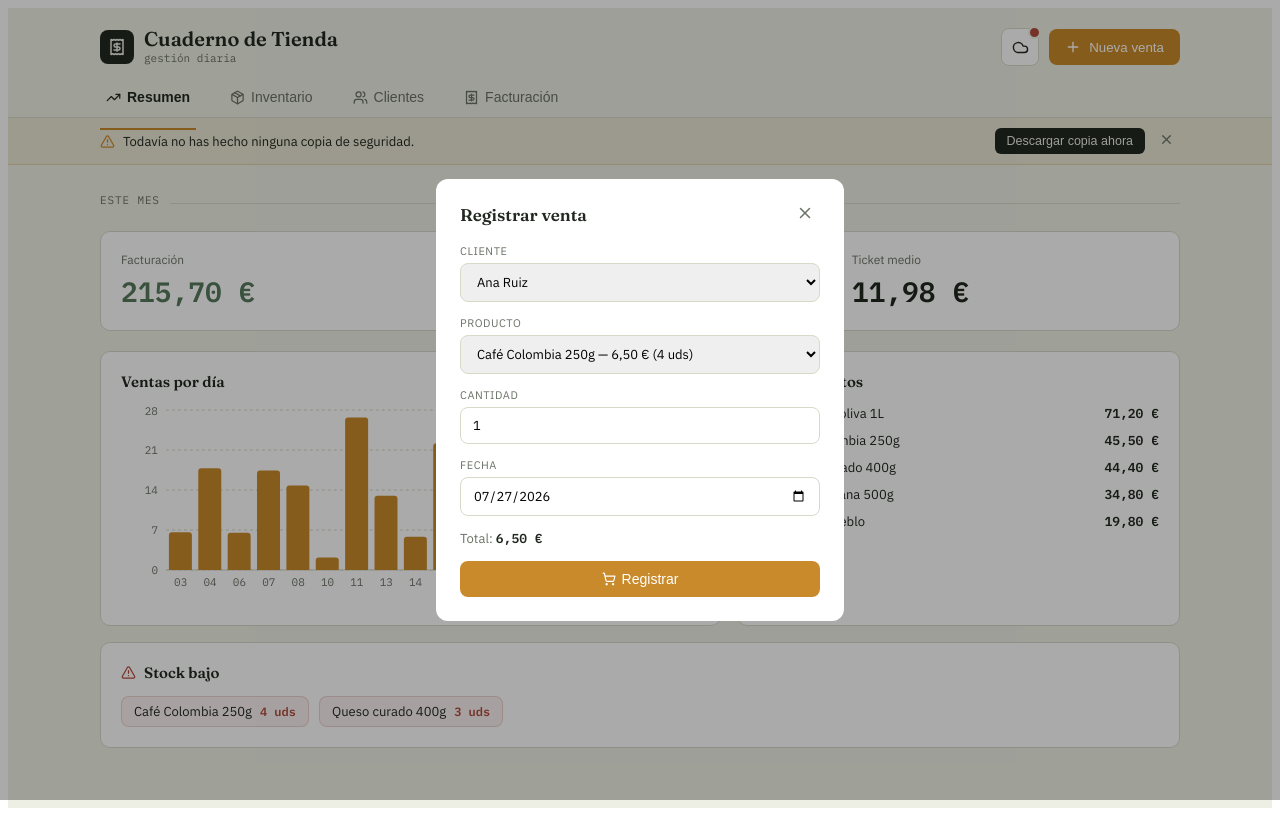
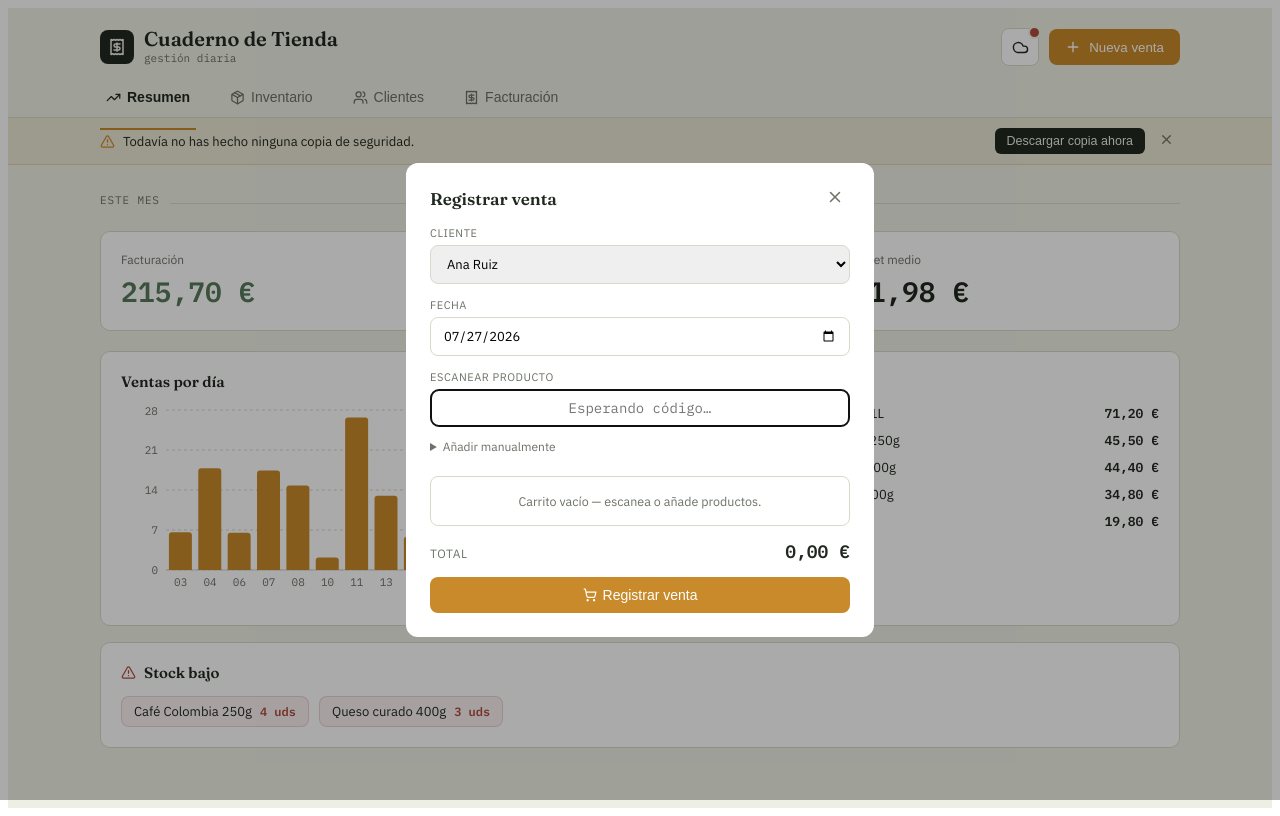
Before and after one commit to Rafamp34/Tienda-App, a React (Vite) app: page / in a window 1280 px wide. Both pictures are taken after a click on the button "Nueva venta". Built offline with nearby package versions, Linux system fonts and the light colour scheme.

Commit message:
Add new features

```diff
--- a/src/App.jsx
+++ b/src/App.jsx
@@ -92,6 +92,28 @@ function printSaleTicket(sale, product, client) {
       <tr><td>${sale.qty} x ${eur((product?.price) ?? (sale.total / sale.qty))}</td><td class="num">${eur(sale.total)}</td></tr>
     </table>
     <table><tr class="total-row"><td>TOTAL</td><td class="num">${eur(sale.total)}</td></tr></table>
+    <div class="line"></div>
+    <div class="center muted">${client ? client.name : 'Cliente sin registrar'}</div>
+    <div class="center muted" style="margin-top:8px;">¡Gracias por su compra!</div>
+  `;
+  openPrintWindow(ticketShell(body));
+}
+
+function printCartTicket(salesArr, products, client) {
+  const total = salesArr.reduce((sum, s) => sum + s.total, 0);
+  const rows = salesArr.map((s) => {
+    const p = products.find((x) => x.id === s.productId);
+    const unit = p ? p.price : s.total / s.qty;
+    return `<tr><td colspan="2">${p?.name || '—'}</td></tr><tr><td>${s.qty} x ${eur(unit)}</td><td class="num">${eur(s.total)}</td></tr>`;
+  }).join('');
+  const body = `
+    <div class="center">
+      <h1>Cuaderno de Tienda</h1>
+      <div class="muted">${new Date(salesArr[0]?.date || todayISO()).toLocaleDateString('es-ES')}</div>
+    </div>
+    <div class="line"></div>
+    <table>${rows}</table>
+    <table><tr class="total-row"><td>TOTAL</td><td class="num">${eur(total)}</td></tr></table>
     <div class="line"></div>
     <div class="center muted">${client ? client.name : 'Cliente sin registrar'}</div>
     <div class="center muted" style="margin-top:8px;">¡Gracias por su compra!</div>
@@ -457,14 +479,25 @@ export default function TiendaApp() {
           products={products}
           clients={clients}
           onClose={() => setSaleOpen(false)}
-          onSave={(sale) => {
-            const product = productMap[sale.productId];
-            if (!product || product.stock < sale.qty) { showToast('Stock insuficiente'); return false; }
-            const newSales = [...sales, sale];
-            const newProducts = products.map((p) => p.id === sale.productId ? { ...p, stock: p.stock - sale.qty } : p);
-            updateAll(newProducts, clients, newSales);
+          onSaveCart={(cartItems, clientId, date) => {
+            for (const item of cartItems) {
+              const product = productMap[item.productId];
+              if (!product || product.stock < item.qty) {
+                showToast(`Stock insuficiente: ${product?.name || item.productId}`);
+                return null;
+              }
+            }
+            const newSales = cartItems.map((item, i) => {
+              const product = productMap[item.productId];
+              return { id: 's' + Date.now() + '-' + i, clientId, productId: item.productId, qty: item.qty, date, total: +(product.price * item.qty).toFixed(2) };
+            });
+            const newProducts = products.map((p) => {
+              const item = cartItems.find((c) => c.productId === p.id);
+              return item ? { ...p, stock: p.stock - item.qty } : p;
+            });
+            updateAll(newProducts, clients, [...sales, ...newSales]);
             showToast('Venta registrada');
-            return true;
+            return newSales;
           }}
         />
       )}
@@ -937,36 +970,108 @@ function ClientModal({ onClose, onSave }) {
   );
 }
 
-function SaleModal({ products, clients, onClose, onSave }) {
+function SaleModal({ products, clients, onClose, onSaveCart }) {
   const [clientId, setClientId] = useState(clients[0]?.id || '');
-  const [productId, setProductId] = useState(products[0]?.id || '');
-  const [qty, setQty] = useState('1');
   const [date, setDate] = useState(todayISO());
-  const [savedSale, setSavedSale] = useState(null);
+  const [cart, setCart] = useState([]);
+  const [scanValue, setScanValue] = useState('');
+  const [manualProductId, setManualProductId] = useState(products[0]?.id || '');
+  const [manualQty, setManualQty] = useState('1');
+  const [error, setError] = useState('');
+  const [savedCart, setSavedCart] = useState(null);
+  const scanRef = useRef(null);
+
+  useEffect(() => {
+    if (!savedCart) scanRef.current?.focus();
+  }, [cart, savedCart]);
+
+  const addToCart = (productId, qtyToAdd) => {
     const product = products.find((p) => p.id === productId);
+    if (!product) return;
+    const existing = cart.find((c) => c.productId === productId);
+    const newQty = (existing?.qty || 0) + qtyToAdd;
+    if (newQty > product.stock) {
+      setError(`Stock insuficiente de "${product.name}" (disponible: ${product.stock})`);
+      return;
+    }
+    setError('');
+    if (existing) {
+      setCart(cart.map((c) => c.productId === productId ? { ...c, qty: newQty } : c));
+    } else {
+      setCart([...cart, { productId, qty: newQty }]);
+    }
+  };
+
+  const handleScan = (e) => {
+    e.preventDefault();
+    const code = scanValue.trim();
+    setScanValue('');
+    if (!code) return;
+    const product = products.find((p) => p.barcode === code);
+    if (product) {
+      addToCart(product.id, 1);
+    } else {
+      setError(`Código "${code}" no reconocido. Dalo de alta primero desde Inventario → Escanear.`);
+    }
+  };
+
+  const handleManualAdd = () => {
+    if (!manualProductId) return;
+    addToCart(manualProductId, parseInt(manualQty || '1'));
+  };
+
+  const updateQty = (productId, delta) => {
+    const product = products.find((p) => p.id === productId);
+    setCart((prev) => prev
+      .map((c) => {
+        if (c.productId !== productId) return c;
+        const newQty = c.qty + delta;
+        if (newQty > (product?.stock || 0)) { setError(`Stock insuficiente de "${product?.name}"`); return c; }
+        setError('');
+        return { ...c, qty: newQty };
+      })
+      .filter((c) => c.qty > 0));
+  };
+
+  const removeFromCart = (productId) => setCart(cart.filter((c) => c.productId !== productId));
+
+  const cartTotal = cart.reduce((sum, c) => {
+    const p = products.find((x) => x.id === c.productId);
+    return sum + (p ? p.price * c.qty : 0);
+  }, 0);
 
   const resetForNewSale = () => {
-    setSavedSale(null);
-    setQty('1');
+    setSavedCart(null);
+    setCart([]);
     setDate(todayISO());
   };
 
-  if (savedSale) {
-    const savedProduct = products.find((p) => p.id === savedSale.productId);
-    const savedClient = clients.find((c) => c.id === savedSale.clientId);
+  const handleRegister = () => {
+    if (!clientId) { setError('Selecciona un cliente.'); return; }
+    if (cart.length === 0) { setError('Añade al menos un producto al carrito.'); return; }
+    const result = onSaveCart(cart, clientId, date);
+    if (result) setSavedCart(result);
+  };
+
+  if (savedCart) {
+    const savedClient = clients.find((c) => c.id === clientId);
+    const total = savedCart.reduce((sum, s) => sum + s.total, 0);
     return (
       <div style={{ position: 'fixed', inset: 0, background: '#00000055', display: 'flex', alignItems: 'center', justifyContent: 'center', zIndex: 50, padding: 16 }} onClick={onClose}>
-        <div onClick={(e) => e.stopPropagation()} style={{ background: COLORS.surface, borderRadius: 12, padding: 24, width: 360, maxWidth: '100%' }}>
+        <div onClick={(e) => e.stopPropagation()} style={{ background: COLORS.surface, borderRadius: 12, padding: 24, width: 380, maxWidth: '100%' }}>
           <div style={{ display: 'flex', justifyContent: 'space-between', alignItems: 'center', marginBottom: 14 }}>
             <div className="font-display" style={{ fontSize: 17, fontWeight: 600 }}>Venta registrada</div>
             <button type="button" onClick={onClose} style={{ background: 'none', border: 'none', cursor: 'pointer', color: COLORS.inkMuted }}><X size={18} /></button>
           </div>
           <div style={{ background: `${COLORS.sage}12`, border: `1px solid ${COLORS.sage}33`, borderRadius: 8, padding: 14, marginBottom: 18, fontSize: 13 }}>
-            <div>{savedProduct?.name} × {savedSale.qty}</div>
-            <div style={{ color: COLORS.inkMuted, fontSize: 12, marginTop: 2 }}>{savedClient?.name}</div>
-            <div className="font-mono" style={{ fontWeight: 700, fontSize: 16, marginTop: 6 }}>{eur(savedSale.total)}</div>
+            {savedCart.map((s) => {
+              const p = products.find((x) => x.id === s.productId);
+              return <div key={s.id} style={{ display: 'flex', justifyContent: 'space-between', marginBottom: 3 }}><span>{p?.name} × {s.qty}</span><span className="font-mono">{eur(s.total)}</span></div>;
+            })}
+            <div style={{ color: COLORS.inkMuted, fontSize: 12, marginTop: 6 }}>{savedClient?.name}</div>
+            <div className="font-mono" style={{ fontWeight: 700, fontSize: 16, marginTop: 6, borderTop: `1px solid ${COLORS.sage}33`, paddingTop: 6 }}>{eur(total)}</div>
           </div>
-          <button onClick={() => printSaleTicket(savedSale, savedProduct, savedClient)} style={{ ...submitStyle, marginBottom: 10, display: 'flex', alignItems: 'center', justifyContent: 'center', gap: 8 }}>
+          <button onClick={() => printCartTicket(savedCart, products, savedClient)} style={{ ...submitStyle, marginBottom: 10, display: 'flex', alignItems: 'center', justifyContent: 'center', gap: 8 }}>
             🖨️ Imprimir ticket
           </button>
           <div style={{ display: 'flex', gap: 8 }}>
@@ -978,36 +1083,86 @@ function SaleModal({ products, clients, onClose, onSave }) {
     );
   }
 
+  if (clients.length === 0 || products.length === 0) {
     return (
-    <ModalShell title="Registrar venta" onClose={onClose} onSubmit={(e) => {
-      e.preventDefault();
-      if (!clientId || !productId) return;
-      const q = parseInt(qty || '1');
-      const sale = { id: 's' + Date.now(), clientId, productId, qty: q, date, total: +(product.price * q).toFixed(2) };
-      const ok = onSave(sale);
-      if (ok) setSavedSale(sale);
-    }}>
-      {clients.length === 0 || products.length === 0 ? (
-        <div style={{ fontSize: 13, color: COLORS.inkMuted, marginBottom: 14 }}>Necesitas al menos un cliente y un producto antes de registrar una venta.</div>
-      ) : (
-        <>
+      <div style={{ position: 'fixed', inset: 0, background: '#00000055', display: 'flex', alignItems: 'center', justifyContent: 'center', zIndex: 50, padding: 16 }} onClick={onClose}>
+        <div onClick={(e) => e.stopPropagation()} style={{ background: COLORS.surface, borderRadius: 12, padding: 24, width: 360, maxWidth: '100%' }}>
+          <div style={{ fontSize: 13, color: COLORS.inkMuted }}>Necesitas al menos un cliente y un producto antes de registrar una venta.</div>
+          <button type="button" onClick={onClose} style={{ ...submitStyle, marginTop: 14 }}>Cerrar</button>
+        </div>
+      </div>
+    );
+  }
+
+  return (
+    <div style={{ position: 'fixed', inset: 0, background: '#00000055', display: 'flex', alignItems: 'center', justifyContent: 'center', zIndex: 50, padding: 16 }} onClick={onClose}>
+      <div onClick={(e) => e.stopPropagation()} style={{ background: COLORS.surface, borderRadius: 12, padding: 24, width: 420, maxWidth: '100%', maxHeight: '90vh', overflowY: 'auto' }}>
+        <div style={{ display: 'flex', justifyContent: 'space-between', alignItems: 'center', marginBottom: 16 }}>
+          <div className="font-display" style={{ fontSize: 17, fontWeight: 600 }}>Registrar venta</div>
+          <button type="button" onClick={onClose} style={{ background: 'none', border: 'none', cursor: 'pointer', color: COLORS.inkMuted }}><X size={18} /></button>
+        </div>
+
         <label style={labelStyle}>Cliente</label>
         <select style={inputStyle} value={clientId} onChange={(e) => setClientId(e.target.value)}>
           {clients.map((c) => <option key={c.id} value={c.id}>{c.name}</option>)}
         </select>
-          <label style={labelStyle}>Producto</label>
-          <select style={inputStyle} value={productId} onChange={(e) => setProductId(e.target.value)}>
-            {products.map((p) => <option key={p.id} value={p.id}>{p.name} — {eur(p.price)} ({p.stock} uds)</option>)}
-          </select>
-          <label style={labelStyle}>Cantidad</label>
-          <input style={inputStyle} type="number" min="1" value={qty} onChange={(e) => setQty(e.target.value)} />
         <label style={labelStyle}>Fecha</label>
         <input style={inputStyle} type="date" value={date} onChange={(e) => setDate(e.target.value)} />
-          {product && <div style={{ fontSize: 13, color: COLORS.inkMuted, marginBottom: 14 }}>Total: <strong className="font-mono" style={{ color: COLORS.ink }}>{eur(product.price * parseInt(qty || '0'))}</strong></div>}
-          <button style={submitStyle} type="submit"><ShoppingCart size={14} style={{ marginRight: 6, verticalAlign: -2 }} />Registrar</button>
-        </>
+
+        <form onSubmit={handleScan} style={{ marginBottom: 12 }}>
+          <label style={labelStyle}>Escanear producto</label>
+          <input
+            ref={scanRef}
+            value={scanValue}
+            onChange={(e) => setScanValue(e.target.value)}
+            placeholder="Esperando código…"
+            style={{ ...inputStyle, marginBottom: 0, fontFamily: "'IBM Plex Mono', monospace", fontSize: 14, textAlign: 'center' }}
+          />
+        </form>
+
+        <details style={{ marginBottom: 14 }}>
+          <summary style={{ fontSize: 12, color: COLORS.inkMuted, cursor: 'pointer', marginBottom: 8 }}>Añadir manualmente</summary>
+          <div style={{ display: 'flex', gap: 8, marginTop: 8 }}>
+            <select style={{ ...inputStyle, marginBottom: 0, flex: 2 }} value={manualProductId} onChange={(e) => setManualProductId(e.target.value)}>
+              {products.map((p) => <option key={p.id} value={p.id}>{p.name} ({p.stock} uds)</option>)}
+            </select>
+            <input style={{ ...inputStyle, marginBottom: 0, flex: 1 }} type="number" min="1" value={manualQty} onChange={(e) => setManualQty(e.target.value)} />
+            <button type="button" onClick={handleManualAdd} style={{ background: COLORS.ink, color: COLORS.paper, border: 'none', borderRadius: 8, padding: '0 14px', fontSize: 13, cursor: 'pointer' }}>+</button>
+          </div>
+        </details>
+
+        {error && <div style={{ fontSize: 12, color: COLORS.rust, background: `${COLORS.rust}12`, border: `1px solid ${COLORS.rust}33`, borderRadius: 6, padding: '8px 10px', marginBottom: 14 }}>{error}</div>}
+
+        <div style={{ border: `1px solid ${COLORS.line}`, borderRadius: 8, marginBottom: 14, overflow: 'hidden' }}>
+          {cart.length === 0 ? (
+            <div style={{ padding: 16, fontSize: 12.5, color: COLORS.inkMuted, textAlign: 'center' }}>Carrito vacío — escanea o añade productos.</div>
+          ) : (
+            cart.map((c) => {
+              const p = products.find((x) => x.id === c.productId);
+              return (
+                <div key={c.productId} style={{ display: 'flex', alignItems: 'center', gap: 8, padding: '9px 12px', borderBottom: `1px solid ${COLORS.line}`, fontSize: 13 }}>
+                  <span style={{ flex: 1 }}>{p?.name}</span>
+                  <button type="button" onClick={() => updateQty(c.productId, -1)} style={{ background: COLORS.paper, border: `1px solid ${COLORS.line}`, borderRadius: 5, width: 22, height: 22, cursor: 'pointer', fontSize: 13, lineHeight: 1 }}>−</button>
+                  <span className="font-mono" style={{ width: 20, textAlign: 'center' }}>{c.qty}</span>
+                  <button type="button" onClick={() => updateQty(c.productId, 1)} style={{ background: COLORS.paper, border: `1px solid ${COLORS.line}`, borderRadius: 5, width: 22, height: 22, cursor: 'pointer', fontSize: 13, lineHeight: 1 }}>+</button>
+                  <span className="font-mono" style={{ width: 60, textAlign: 'right' }}>{p ? eur(p.price * c.qty) : ''}</span>
+                  <button type="button" onClick={() => removeFromCart(c.productId)} style={{ background: 'none', border: 'none', cursor: 'pointer', color: COLORS.inkMuted }}><X size={14} /></button>
+                </div>
+              );
+            })
           )}
-    </ModalShell>
+        </div>
+
+        <div style={{ display: 'flex', justifyContent: 'space-between', alignItems: 'baseline', marginBottom: 14 }}>
+          <span style={{ fontSize: 12, color: COLORS.inkMuted, textTransform: 'uppercase', letterSpacing: '0.05em' }}>Total</span>
+          <span className="font-mono" style={{ fontWeight: 700, fontSize: 18 }}>{eur(cartTotal)}</span>
+        </div>
+
+        <button onClick={handleRegister} style={submitStyle}>
+          <ShoppingCart size={14} style={{ marginRight: 6, verticalAlign: -2 }} />Registrar venta
+        </button>
+      </div>
+    </div>
   );
 }
 
```
Lines whose indentation alone changed are shown as unchanged.
